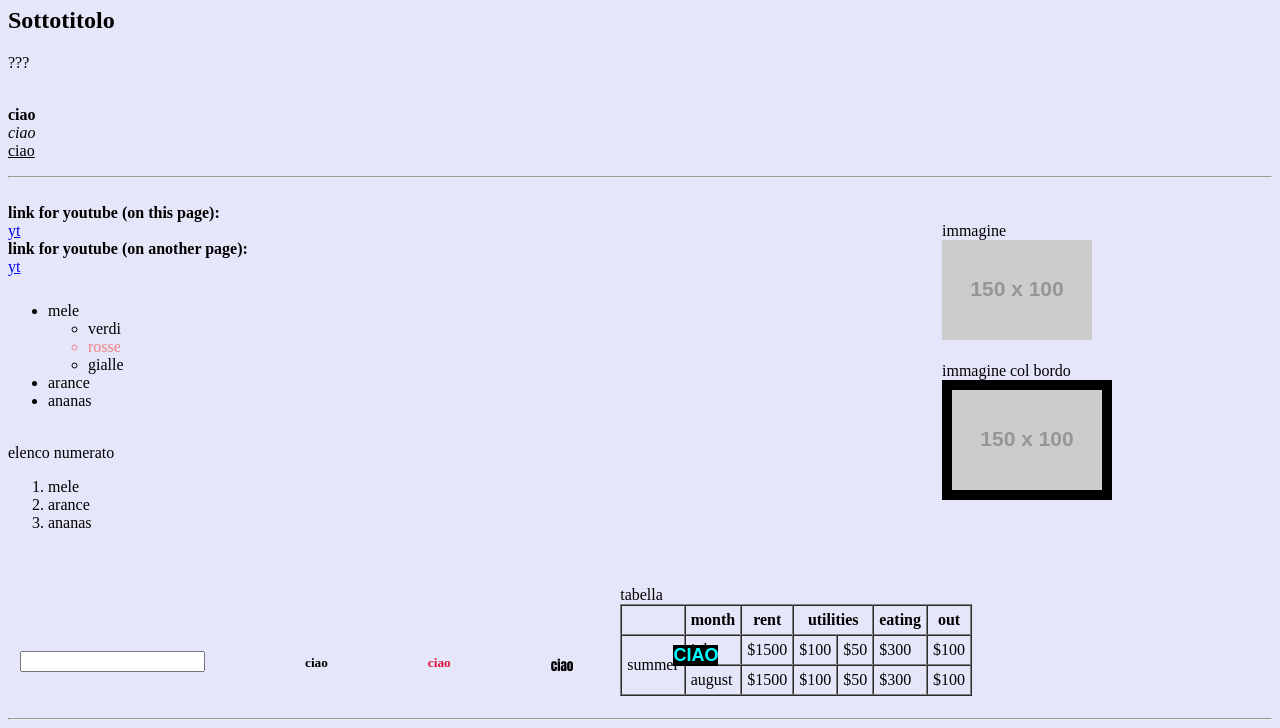
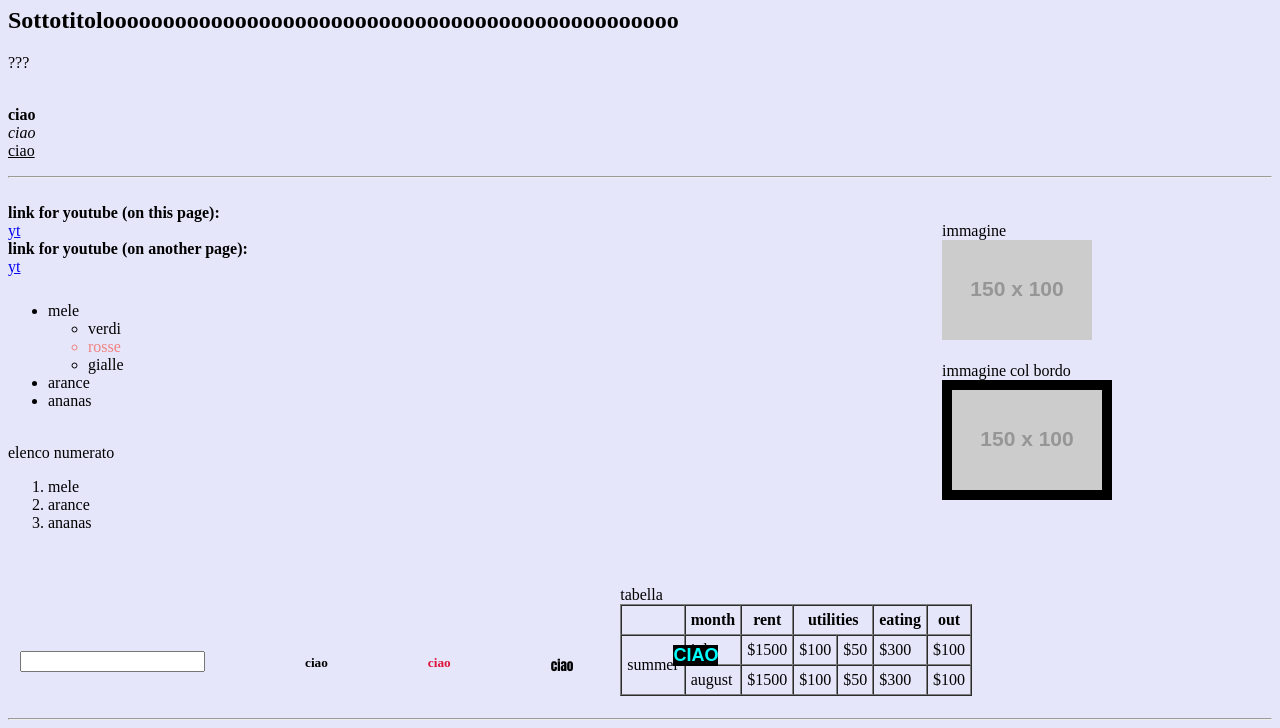
Before and after one commit to LuXD-05/test, a plain HTML site: page index.html in a window 1280 px wide. Shown: the part 73-801 px from the top of the page. Drawn offline with Linux system fonts and the light colour scheme; placeholder pictures from the web are drawn by us.

Commit message:
Update index.html

```diff
--- a/index.html
+++ b/index.html
@@ -11,7 +11,7 @@
 <body>
     <h1>Titolo</h1>
     <!-- "h1" usato per titoli -->
-    <h2>Sottotitolo</h2>
+    <h2>Sottotitoloooooooooooooooooooooooooooooooooooooooooooooooo</h2>
     <!-- "h2" usato per sottotitoli, si scende fino ad h6 e diminuisce importanza e grandezza del testo. -->
     <p>???</p>
     <p>
```
